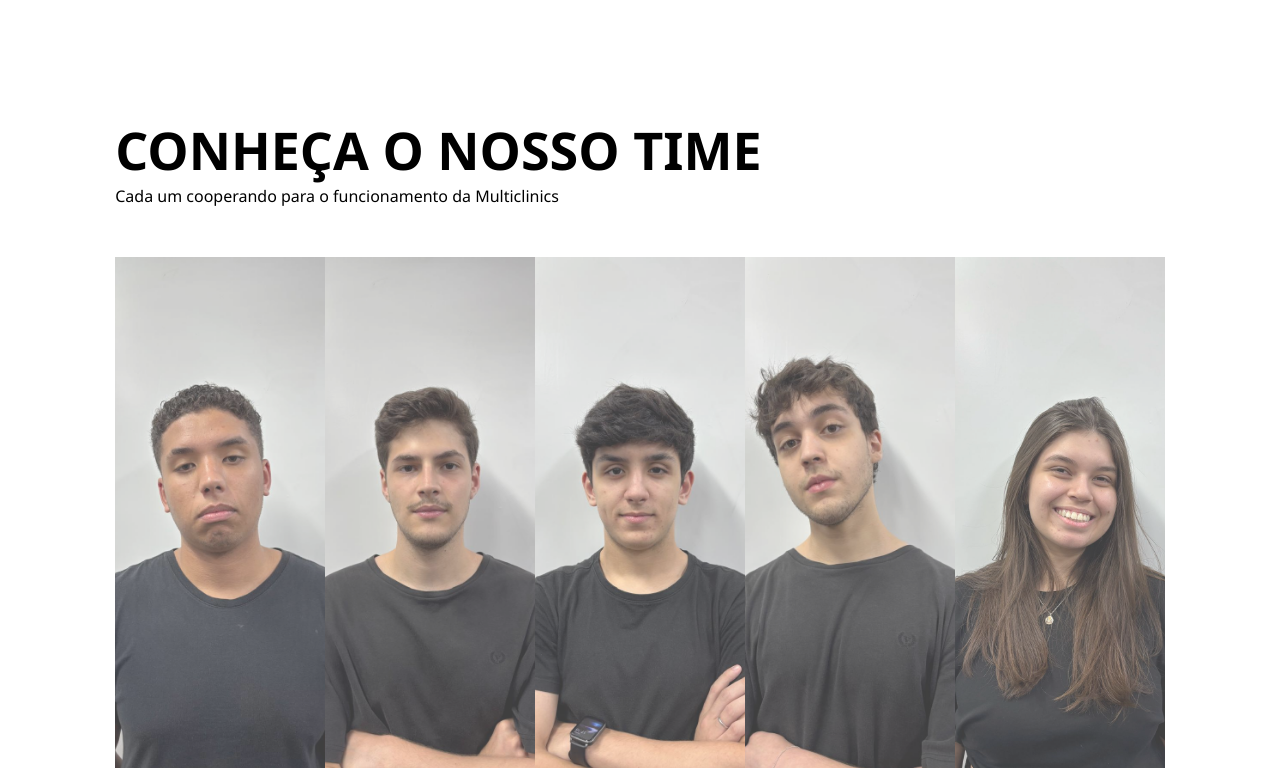
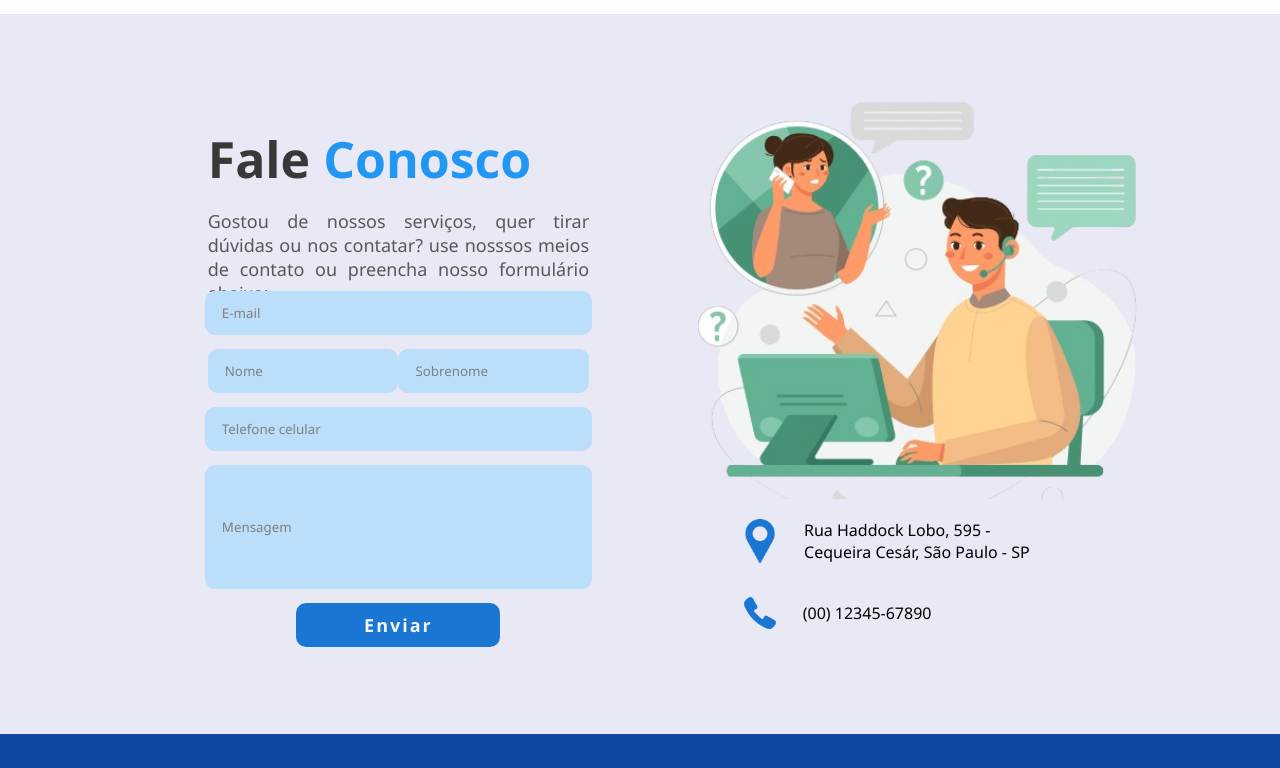
Before and after one commit to Grupo-5-2SIS-2024/mc-frontend, a website: page src/index.html in a window 1280 px wide. Shown: the part 3090-3858 px from the top of the page. Drawn offline with Linux system fonts and the light colour scheme.

Commit message:
Ajuste sala atendimento não obrigatoria e tirar nosso time

```diff
--- a/src/index.html
+++ b/src/index.html
@@ -209,56 +209,6 @@
 
     <!-- about us -->
 
-    <!-- Nosso time -->
-
-    <section class="container">
-        <h2 class="title">
-            <span class="primary">Conheça o nosso time</span>
-            <span class="secondary">
-                Cada um cooperando para o funcionamento da Multiclinics
-            </span>
-        </h2>
-        <div class="gallery-wrapper">
-            <figure class="gallery-item">
-                <img src="../Assets/marcos.jpeg" alt="" class="item-image" />
-                <figcaption class="item-description">
-                    <h2 class="name">Marcos Feu</h2>
-                    <span class="role">Desing UX</span>
-                </figcaption>
-            </figure>
-            <figure class="gallery-item">
-                <img src="../Assets/sanchez.jpeg" alt="" class="item-image" />
-                <figcaption class="item-description">
-                    <h2 class="name">Gabriel Sanchez</h2>
-                    <span class="role">P.O.</span>
-                </figcaption>
-            </figure>
-            <figure class="gallery-item">
-                <img src="../Assets/jonny.jpeg" alt="" class="item-image" />
-                <figcaption class="item-description">
-                    <h2 class="name">Jonathan Alborghetti</h2>
-                    <span class="role">Front-end Developer</span>
-                </figcaption>
-            </figure>
-            <figure class="gallery-item">
-                <img src="../Assets/ped.jpeg" alt="" class="item-image" />
-                <figcaption class="item-description">
-                    <h2 class="name">Pedro Paulo</h2>
-                    <span class="role">Back-end Developer</span>
-                </figcaption>
-            </figure>
-            <figure class="gallery-item">
-                <img src="../Assets/livia.jpeg" alt="" class="item-image" />
-                <figcaption class="item-description">
-                    <h2 class="name">Livia Lanes</h2>
-                    <span class="role">Human resources</span>
-                </figcaption>
-            </figure>
-        </div>
-    </section>
-
-    <!-- Nosso time -->
-
     <!-- fale conosco -->
 
     <div class="faleconosco" id="div_faleconosco">
```
Also changed, not shown: src/AfterLogin/Js/addAgendamento.js (+3 -8 lines).
